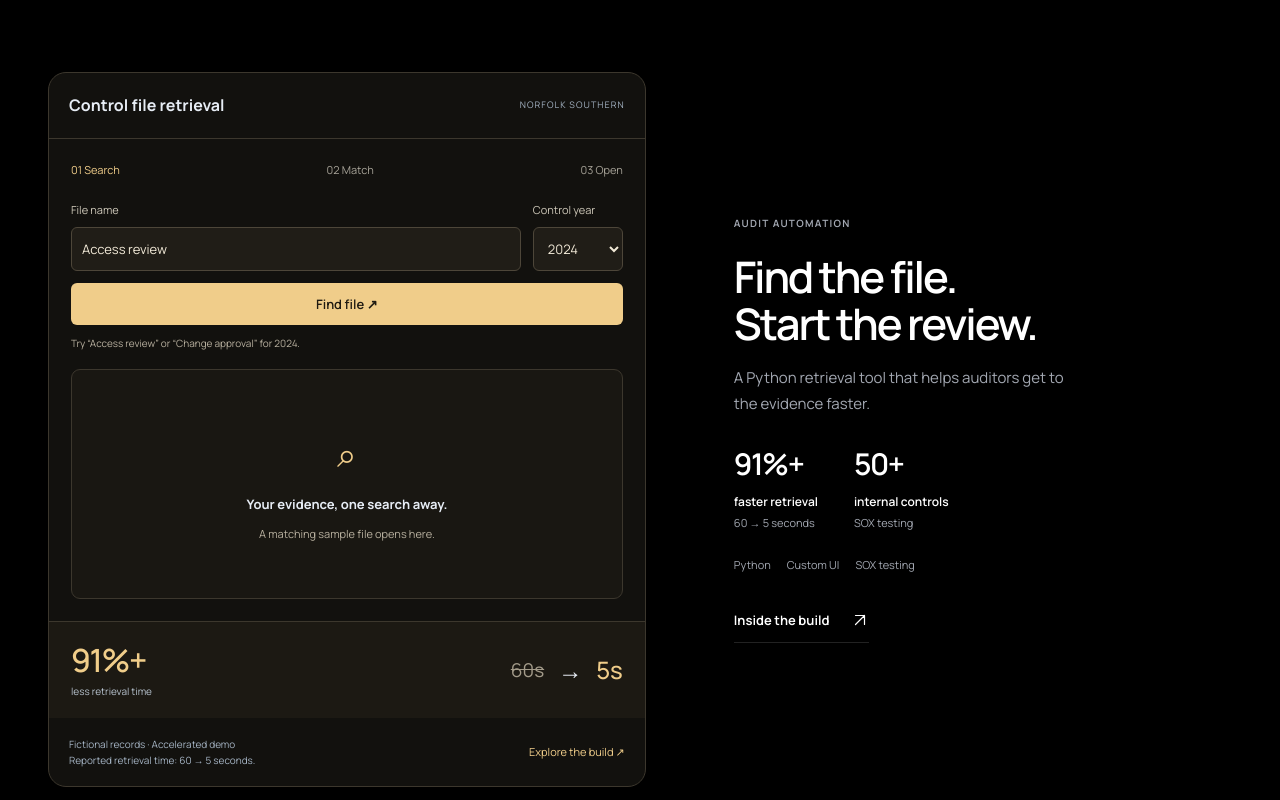
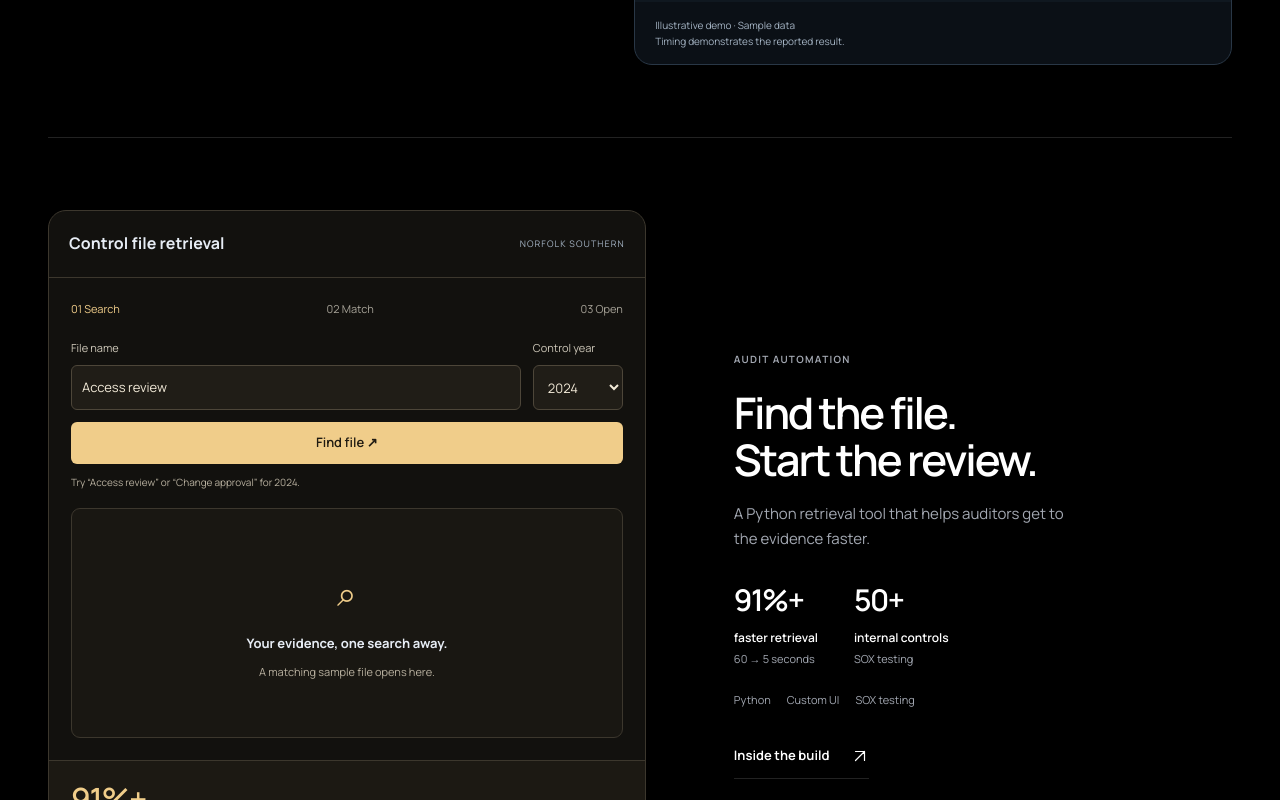
Before and after one commit to JohnN310/personal-portfolio, a Next.js app: page / in a window 1280 px wide. Shown: the part 3160-3960 px from the top of the page. Built offline with nearby package versions, Linux system fonts and the light colour scheme; no server answers.

Commit message:
Remove duplicate demo links and restore project divider spacing

```diff
--- a/src/app/globals.css
+++ b/src/app/globals.css
@@ -78,7 +78,7 @@ h1,h2,h3 { text-wrap:balance; }
 .section-intro h2 { font-size:clamp(3rem,2vw + 3rem,6rem); font-weight:600; line-height:1; letter-spacing:-.055em; text-shadow: 0 0 30px rgba(255, 255, 255, 0.1); }
 .section-heading-row>p { font-size:13px; line-height:1.6; color:var(--muted); flex-shrink:0; }
 .project-feature { display:grid; grid-template-columns:5fr 6fr; gap:85px; align-items:center; padding:24px 0 85px; }
-.project-feature+.project-feature { padding:85px 0 0; border-top:1px solid var(--line); }
+.project-feature+.project-feature { padding-top:85px; border-top:1px solid var(--line); }
 .project-copy .eyebrow { color:var(--muted); font-size:14px; }
 .project-number { margin-right:16px; color:var(--accent); }
 .project-copy h3 { font-size:clamp(3rem,4.5vw,5rem); letter-spacing:-.05em; font-weight:600; line-height:1; margin:23px 0; }
--- a/src/app/page.tsx
+++ b/src/app/page.tsx
@@ -10,4 +10,4 @@ import { LeadershipSection } from "@/components/leadership/LeadershipSection";
 import { AboutSection } from "@/components/about/AboutSection";
 import { ContactSection } from "@/components/contact/ContactSection";
 import { projects } from "@/content/projects";
-export default function Page() { return <main id="main"><Hero/><section id="work" className="work-section section-space" aria-label="Selected projects"><Container><ProjectFeature project={projects[0]}><RemeliDiagram href={`/work/${projects[0].slug}`}/></ProjectFeature><ProjectFeature project={projects[1]} reverse><AgentPipeline compact href={`/work/${projects[1].slug}`}/></ProjectFeature><ProjectFeature project={projects.find(p => p.slug === "cox-automotive")!}><CoxWalkthrough compact/></ProjectFeature><ProjectFeature project={projects.find(p => p.slug === "norfolk-southern")!} reverse><AuditWalkthrough compact/></ProjectFeature></Container></section><ResearchSection/><ExperienceTimeline/><LeadershipSection/><AboutSection/><ContactSection/></main>; }
+export default function Page() { return <main id="main"><Hero/><section id="work" className="work-section section-space" aria-label="Selected projects"><Container><ProjectFeature project={projects[0]}><RemeliDiagram href={`/work/${projects[0].slug}`}/></ProjectFeature><ProjectFeature project={projects[1]} reverse><AgentPipeline compact href={`/work/${projects[1].slug}`}/></ProjectFeature><ProjectFeature project={projects.find(p => p.slug === "cox-automotive")!}><CoxWalkthrough/></ProjectFeature><ProjectFeature project={projects.find(p => p.slug === "norfolk-southern")!} reverse><AuditWalkthrough/></ProjectFeature></Container></section><ResearchSection/><ExperienceTimeline/><LeadershipSection/><AboutSection/><ContactSection/></main>; }
--- a/src/components/demos/WorkExperienceDemos.tsx
+++ b/src/components/demos/WorkExperienceDemos.tsx
@@ -1,14 +1,10 @@
 "use client";
-import Link from "next/link";
 import { useEffect, useRef, useState } from "react";
 import styles from "./WorkExperienceDemos.module.css";
 
-function DemoLink({ compact, slug }: { compact: boolean; slug: string }) {
-  return compact ? <Link className={styles.detailLink} href={`/work/${slug}`}>Explore the build ↗</Link> : null;
-}
 const modules = ["Inspections", "Estimates", "Approvals", "Repairs", "Parts", "Posting"];
 const moduleDescriptions = ["Check vehicle condition and capture findings.", "Review proposed work and estimated cost.", "Confirm the work before repairs begin.", "Track work through the service queue.", "Check parts needed for the repair.", "Prepare the vehicle for its next step."];
-export function CoxWalkthrough({ compact = false }: { compact?: boolean }) {
+export function CoxWalkthrough() {
   const [module, setModule] = useState(0);
   const [tab, setTab] = useState(0);
   const [loading, setLoading] = useState(false);
@@ -36,7 +32,7 @@ export function CoxWalkthrough({ compact = false }: { compact?: boolean }) {
       </div>
     </div>
     <div className={styles.result}><strong>66%<small>less waiting for notes</small></strong><div className={styles.bars}><div><span>Before</span><i style={{ width: "100%" }}/><b>5.0s</b></div><div><span>After</span><i style={{ width: "34%" }}/><b>1.7s</b></div></div></div>
-    <div className={styles.footer}><span>Illustrative demo · Sample data<br/>Timing demonstrates the reported result.</span><DemoLink compact={compact} slug="cox-automotive"/></div>
+    <div className={styles.footer}><span>Illustrative demo · Sample data<br/>Timing demonstrates the reported result.</span></div>
   </section>;
 }
 const records = [
@@ -44,7 +40,7 @@ const records = [
   { name: "Change approval", year: "2024", id: "DEMO-002", type: "Change management" },
   { name: "Access review", year: "2023", id: "DEMO-003", type: "User access control" },
 ];
-export function AuditWalkthrough({ compact = false }: { compact?: boolean }) {
+export function AuditWalkthrough() {
   const [name, setName] = useState("Access review");
   const [year, setYear] = useState("2024");
   const [state, setState] = useState<"idle" | "searching" | "found" | "empty">("idle");
@@ -72,6 +68,6 @@ export function AuditWalkthrough({ compact = false }: { compact?: boolean }) {
       </div>
     </div>
     <div className={styles.result}><strong>91%+<small>less retrieval time</small></strong><div className={styles.time}><del>60s</del><span aria-hidden="true">→</span><b>5s</b></div></div>
-    <div className={styles.footer}><span>Fictional records · Accelerated demo<br/>Reported retrieval time: 60 → 5 seconds.</span><DemoLink compact={compact} slug="norfolk-southern"/></div>
+    <div className={styles.footer}><span>Fictional records · Accelerated demo<br/>Reported retrieval time: 60 → 5 seconds.</span></div>
   </section>;
 }
```
Also changed, not shown: src/components/demos/WorkExperienceDemos.module.css.
